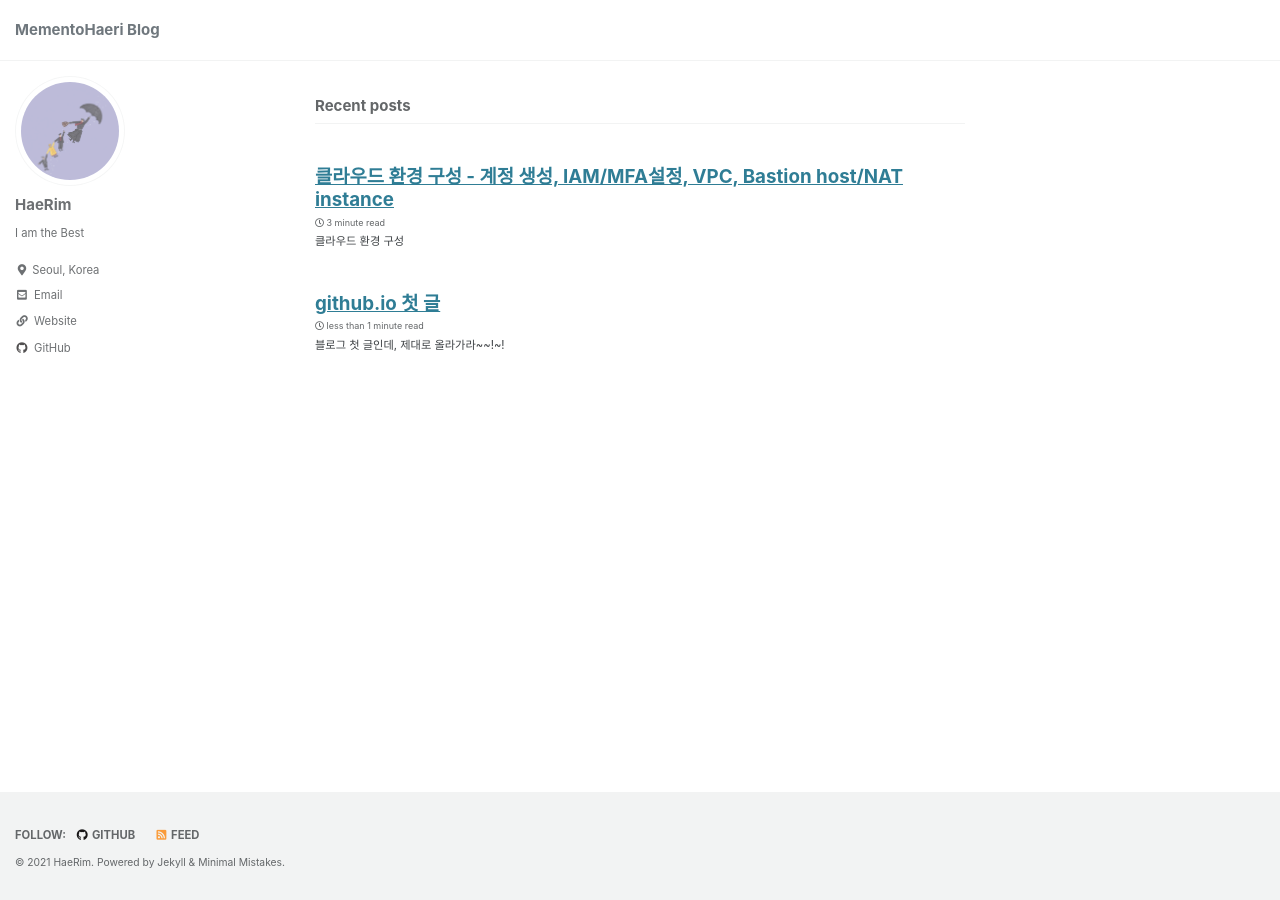
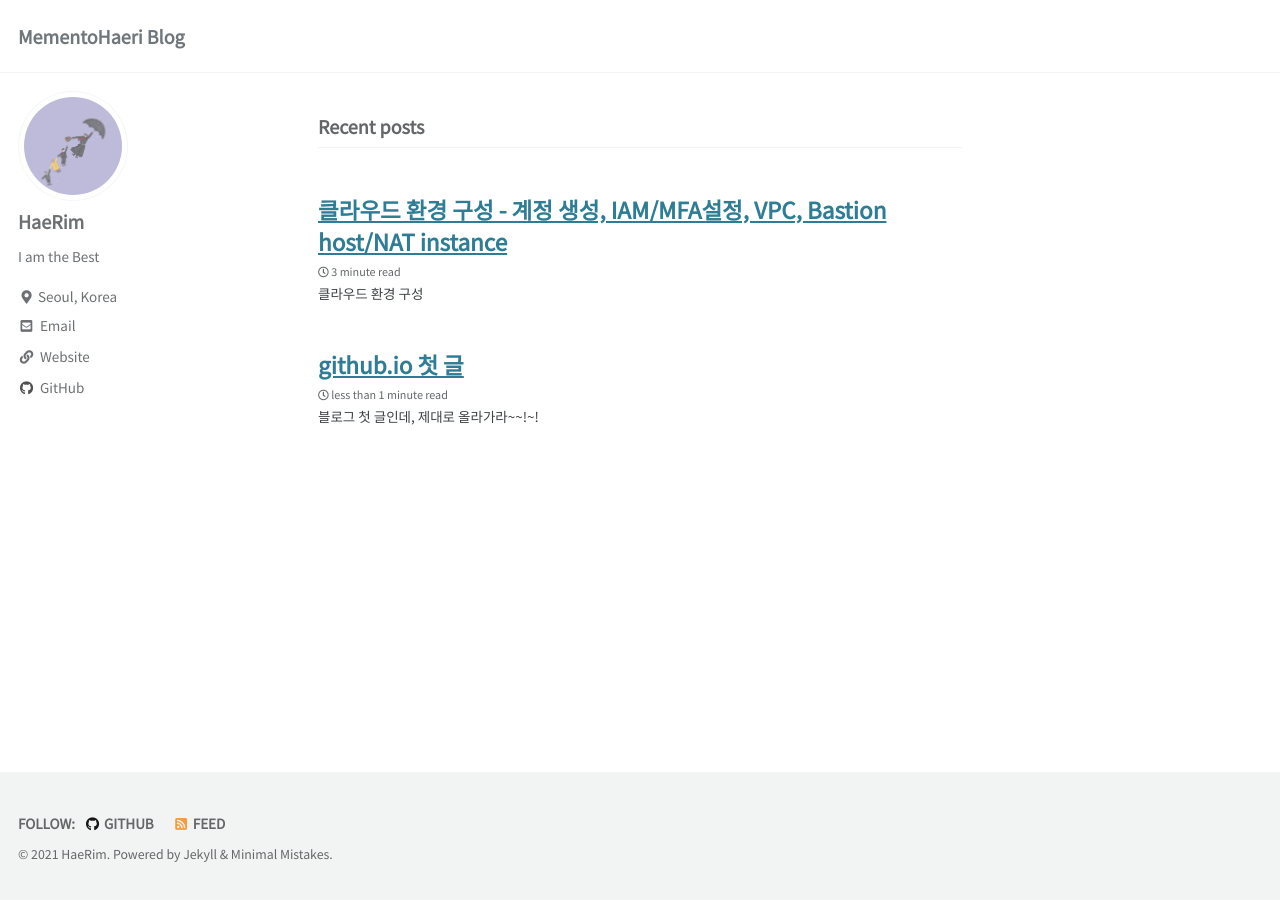
Before and after one commit to mementohaeri/mementohaeri.github.io, a Jekyll site: the page built from index.html, in a window 1280 px wide. Built offline with Jekyll 4.4.1, drawn with Linux system fonts in a browser that asks for light colours; cached includes are drawn as plain includes; the list of posts is cut into pages by our own code.

Commit message:
update fonts

```diff
--- a/assets/css/main.scss
+++ b/assets/css/main.scss
@@ -1,9 +1,41 @@
 ---
 # Only the main Sass file needs front matter (the dashes are enough)
 ---
+// https://mmistakes.github.io/minimal-mistakes/docs/stylesheets/#customizing
+$sans-serif: 'Noto Sans KR';
+$monospace: 'Ubuntu Mono';
+$type-size-4-5: 1.12em !default; // Ubuntu Mono is a bit small
 
 @charset "utf-8";
 
 @import "minimal-mistakes/skins/{{ site.minimal_mistakes_skin | default: 'default' }}"; // skin
 @import "minimal-mistakes"; // main partials
-@import url('https://fonts.googleapis.com/css?family=Nanum+Gothic');
+@import url('https://fonts.googleapis.com/css?family=Noto+Sans+KR|Ubuntu+Mono');
+
+// https://github.com/mmistakes/minimal-mistakes/issues/1219
+html {
+  font-size: 12px; // change to whatever
+
+  @include breakpoint($medium) {
+    font-size: 14px; // change to whatever
+  }
+
+  @include breakpoint($large) {
+    font-size: 16px; // change to whatever
+  }
+
+  @include breakpoint($x-large) {
+    font-size: 18px; // change to whatever
+  }
+}
+
+.highlight {
+  font-family: $monospace;
+  font-size: $type-size-4-5;
+}
+
+.language-plaintext {
+  font-family: $monospace;
+  font-size: $type-size-5;
+  background: #c0ffee;
+}
```
